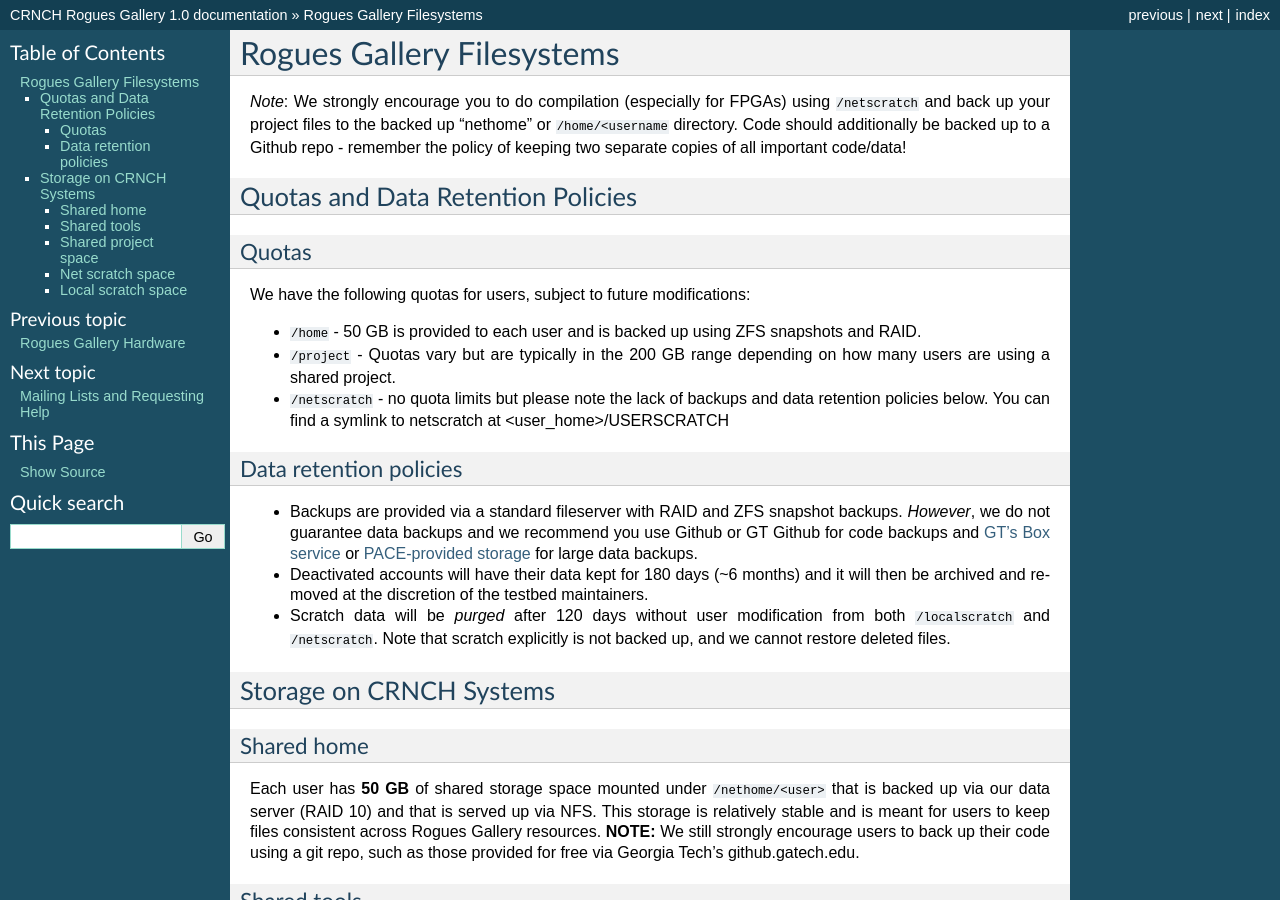
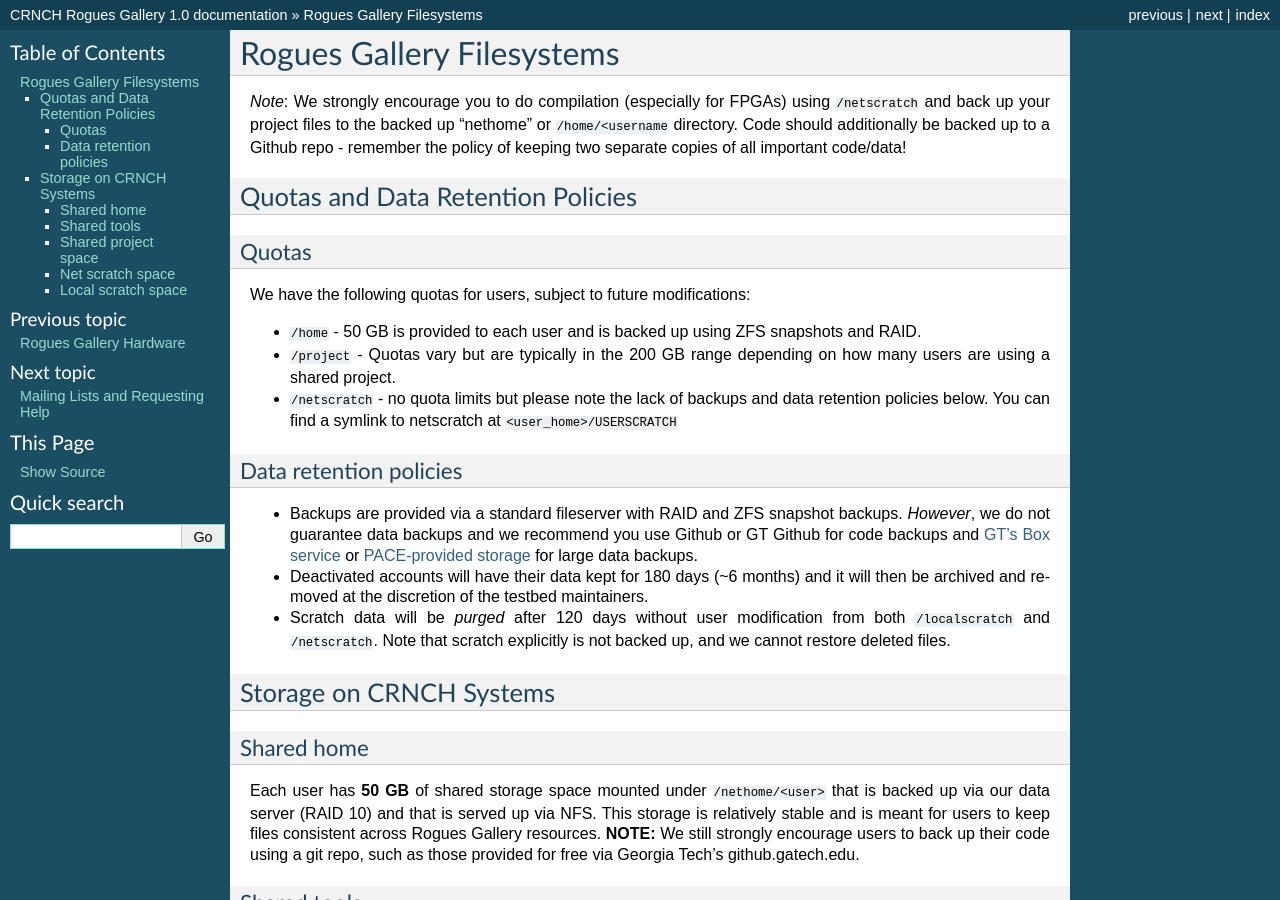
Before and after one commit to gt-crnch-rg/read-the-docs, a Sphinx documentation site: the page built from docs/general/rg-filesystems.rst, in a window 1280 px wide and 900 px high. Built offline with Sphinx 7.4.7, drawn with Linux system fonts in a browser that asks for light colours; pages that are not in the unit, such as notebooks, are missing from menus.

```diff
--- a/docs/general/rg-filesystems.rst
+++ b/docs/general/rg-filesystems.rst
@@ -23,7 +23,7 @@ We have the following quotas for users, subject to future modifications:
    depending on how many users are using a shared project.
 
 -  ``/netscratch`` - no quota limits but please note the lack of backups
-   and data retention policies below. You can find a symlink to netscratch at <user_home>/USERSCRATCH
+   and data retention policies below. You can find a symlink to netscratch at ``<user_home>/USERSCRATCH``
 
 Data retention policies
 -----------------------
```
